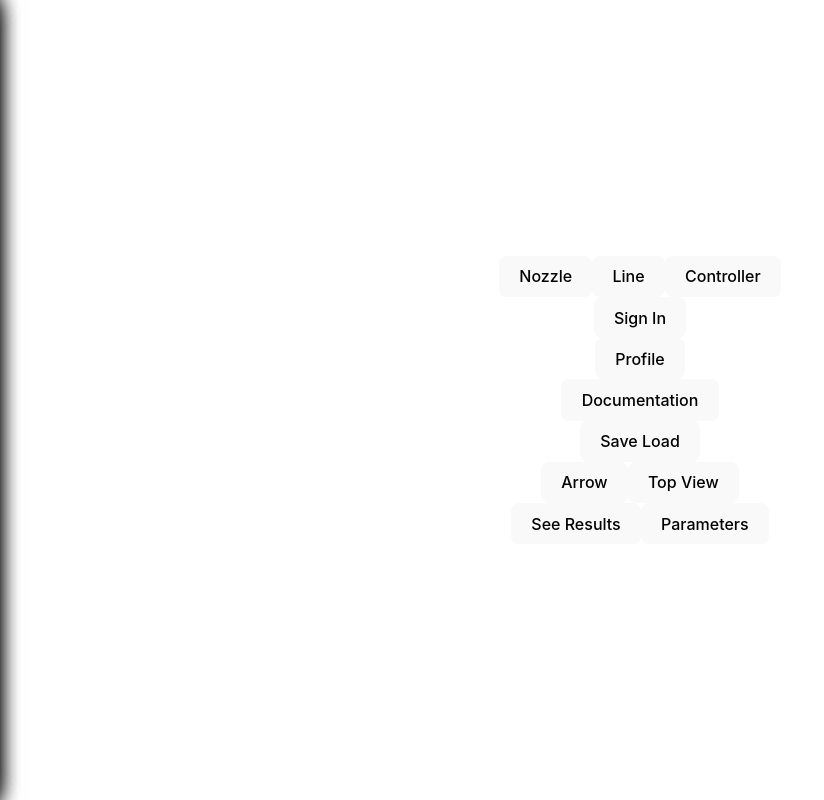
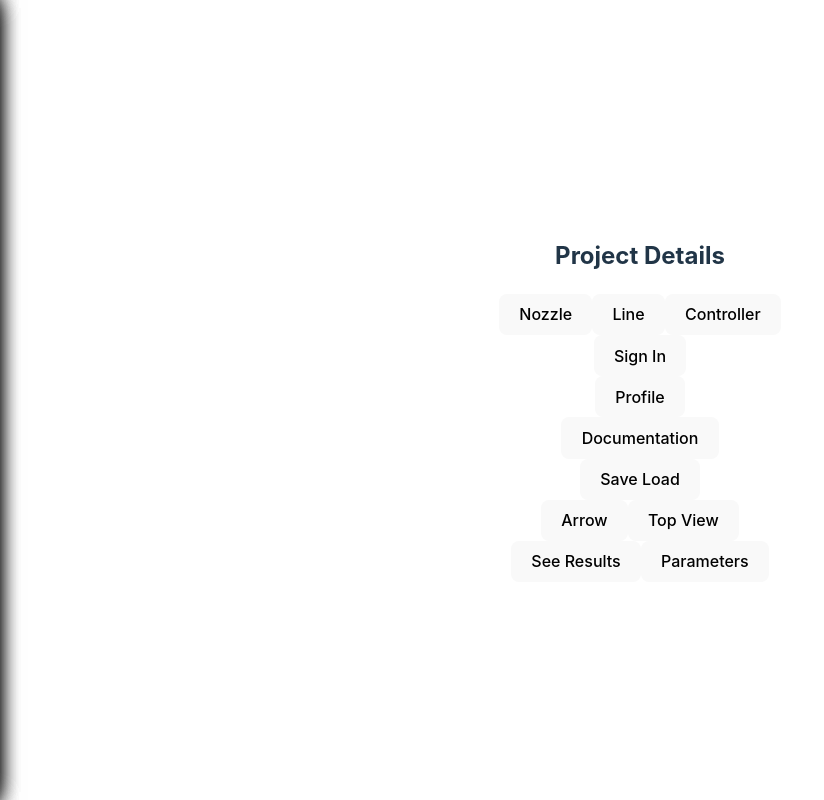
Before and after one commit to radunsb/SeeSomethingSpraySomething, a React (Vite) app: page / in a window 1280 px wide. Shown: the whole page, without its empty margins (0-824 px from the left). Built offline with nearby package versions, Linux system fonts and the light colour scheme; no server answers.

Commit message:
working on spraying system model.

```diff
--- a/src/App.tsx
+++ b/src/App.tsx
@@ -5,7 +5,7 @@ import { Drawer, NozzleDrawer, LineDrawer, ControllerDrawer } from './Drawers.ts
 import { NavLink, Link } from "react-router";
 import { useState } from "react";
 import { Modal, Profile, SignIn, Documentation, SaveLoad } from './Modals.tsx';
-//import MainScreenVisual from './MainScreenVisual';
+import MainScreenVisual from './MainScreenVisual';
 
 interface AppProps{
   parameterMapProp: Map<string, string>;
@@ -57,6 +57,9 @@ export default function App({parameterMapProp}: AppProps) {
 
   return (
     <div>
+
+      {MainScreenVisual(parameterMap, setParameterMap)}
+
       <button onClick={() => setIsDrawerOpen(true)}>Nozzle</button>
 
       <Drawer isOpen={isDrawerOpen} onClose={() => setIsDrawerOpen(false)}>
--- a/src/MainScreenVisual.tsx
+++ b/src/MainScreenVisual.tsx
@@ -1,41 +1,28 @@
-// import React, { useState } from 'react';
-import Project from './Project.tsx'; // Import the Project component
+import React, { useState } from 'react';
+//import Project from './Project.tsx'; // Import the Project component
+//import Models from './utility/models.ts';
+//import {createProjectMap} from './utility/ProjectUtilities.ts';
+import changeParameterList from './App.tsx';
 
-interface VisualProps {
-  // lineSpeed: number;
-  // setLineSpeed: React.Dispatch<React.SetStateAction<number>>;
-}
+const MainScreenVisual = (parameterMap: Map<string, string>, setParameterMap: Function) => {
 
-const MainScreenVisual: React.FC<VisualProps> = (/*{ lineSpeed, setLineSpeed }*/) => {
-  // const handleLineSpeedChange = (event: React.ChangeEvent<HTMLInputElement>) => {
-  //   const inputValue = Number(event.target.value);
-  //   if (!isNaN(inputValue)) {
-  //     setLineSpeed(inputValue);
-  //   }
-  // };
+  const [inputValue, setInputValue] = useState('');
 
-  const userID = 1;
+  function handleChange(e: React.ChangeEvent<HTMLInputElement>){
+    setInputValue(e.target.value);
+    //parameterMap.set(e.target.name, e.target.value);
+    setParameterMap(parameterMap.set(e.target.name, e.target.value));
+    changeParameterList
+  }
 
   return (
     <div>
-      {/* <div style={{ display: 'flex', alignItems: 'center', gap: '10px' }}>
-        <label htmlFor="lineSpeedInput" style={{ whiteSpace: 'nowrap' }}>
-          LineSpeed:
-        </label>
-        <input
-          type="text"
-          id="lineSpeedInput"
-          name="lineSpeedInput"
-          value={lineSpeed}
-          onChange={handleLineSpeedChange}
-          style={{ width: '25px' }}
-        />
-        <span>ft/s</span>
-      </div> */}
-
       <div>
         <h2>Project Details</h2>
-        <Project userID={userID} />
+        {parameterMap.get("line_speed")}
+        {/*{parameterMap.get("line_width")}
+        {parameterMap.get("nozzle_height")}*/}
+        {/*<input name='line_speed' value={inputValue} onChange={handleChange}/>*/}
       </div>
     </div>
   );
```
